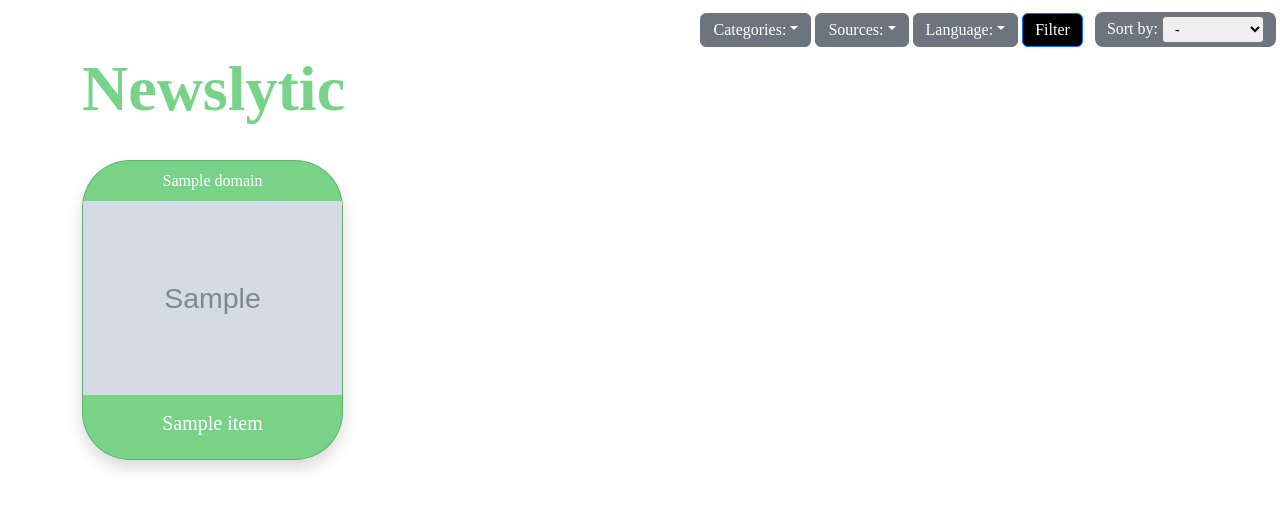
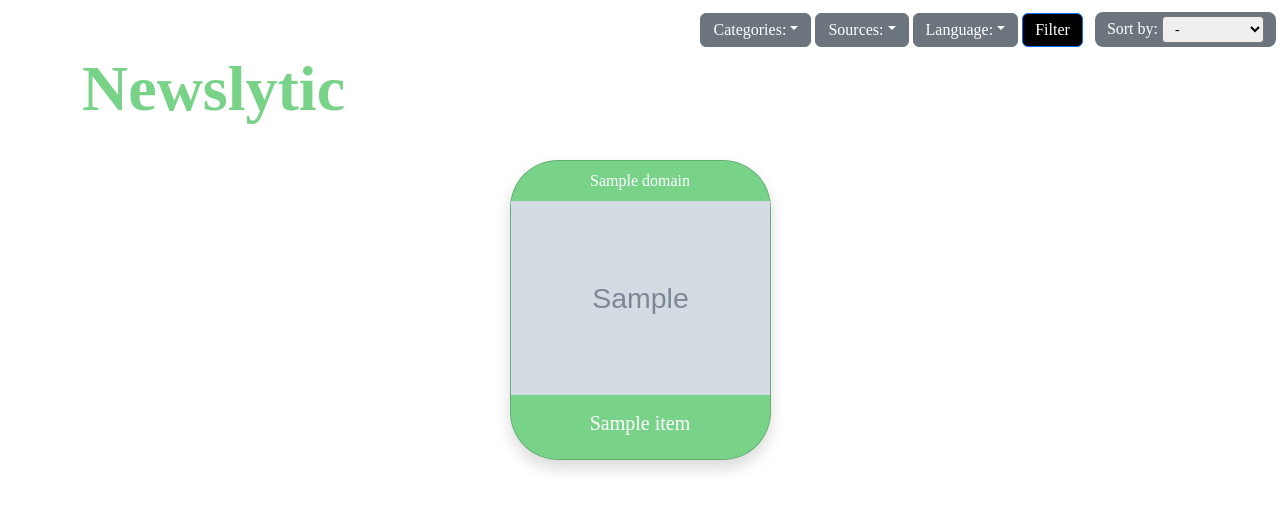
Before and after one commit to husz78/Newslytic, a Flask app: template templates/news.html in a window 1280 px wide. Shown: the top 510 px of the page. Run offline with Flask 3, Linux system fonts and the light colour scheme; the template is opened without the code that fills it: most values are stand-ins (such as "Sample title", 1, 10 or a date in 2020); grey boxes marked "Sample" are stand-in pictures.

Commit message:
Extract api_key to different file and fix small design issues

```diff
--- a/static/css/style.css
+++ b/static/css/style.css
@@ -6,7 +6,6 @@
     background-color: hsl(131, 51%, 65%);
     color: white;
     border-radius: 3rem;
-    /* border: 0.1rem solid black; */
 }
 #article:hover {
     background-color: hsl(131, 34%, 55%);
@@ -40,6 +39,6 @@
     border-radius: 0.5rem;
 }
 #article_header {
-    border-radius: 3rem;
+    border-radius: 4rem;
     border: none;
 }
--- a/templates/base.html
+++ b/templates/base.html
@@ -83,6 +83,5 @@
     </div>
     {% block articles %}
     {% endblock %}
-
 </body>
 </html>
--- a/templates/news.html
+++ b/templates/news.html
@@ -2,12 +2,12 @@
 
 {% block articles %}
     <div class="container text-center mb-2">
-        <div class="row row-cols-1 row-cols-sm-2 row-cols-md-3 row-cols-xl-4 g-2 g-md-4">
+        <div class="row justify-content-center row-cols-1 row-cols-sm-2 row-cols-md-3 row-cols-xl-4 g-2 g-md-4">
         {% for item in news %}
-            <div class="col">
+            <div class="col text-center">
                 <a href="{{ item['url'] }}" class="no_link" target="_blank">
-                    <div class="card h-100 shadow align-items-center" id="article">
-                        <div class="card-header h-75 text-wrap" id="article_header" style="background-color: inherit">{{ item['domain'] }}</div>
+                    <div class="card h-100 shadow" id="article">
+                        <div class="card-header w-75 mx-auto text-wrap" id="article_header" style="background-color: inherit">{{ item['domain'] }}</div>
                         <div class="card-img-top">
                             <img src="{{ item['image'] }}" class="img-fluid" alt="Article Image">
                         </div>
```
Also changed, not shown: newslytic/routes/main.py (+5 -10 lines).
